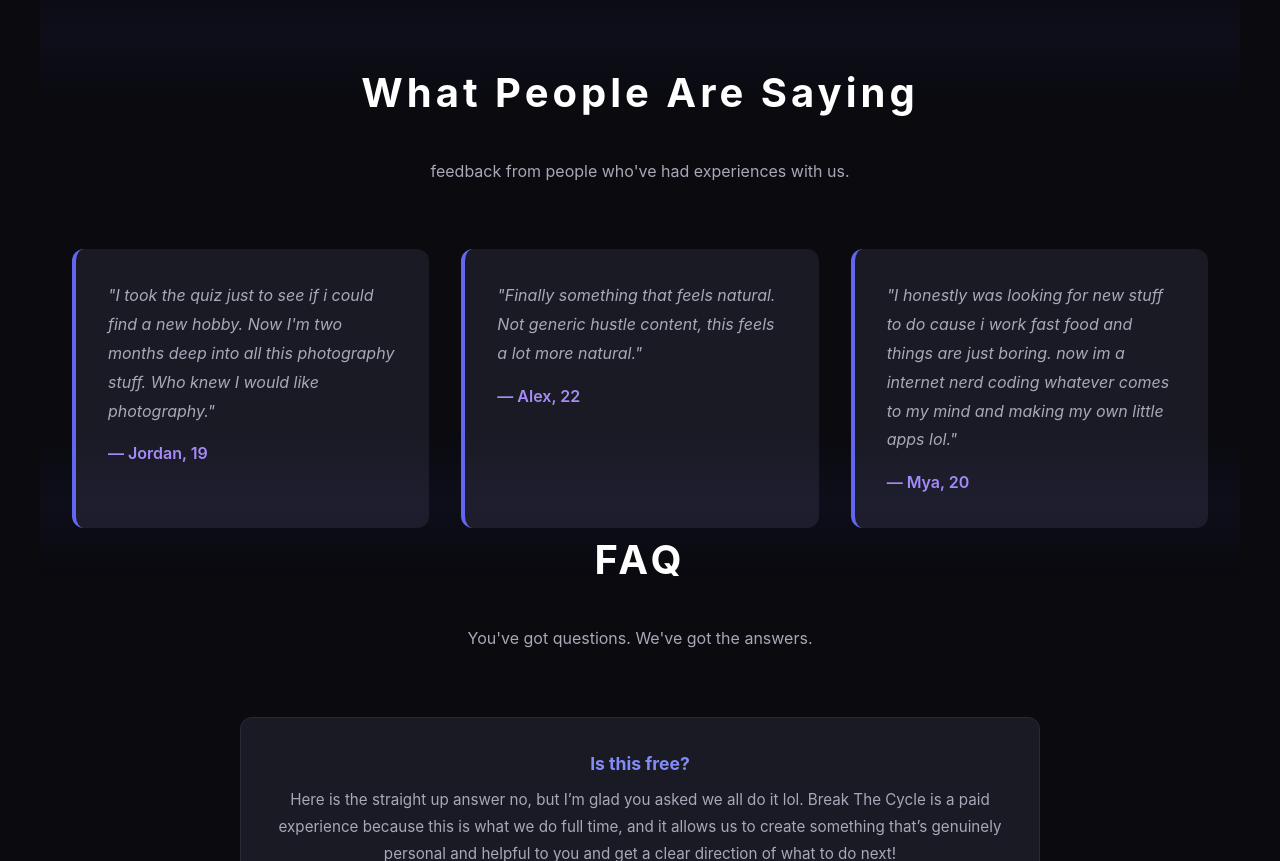
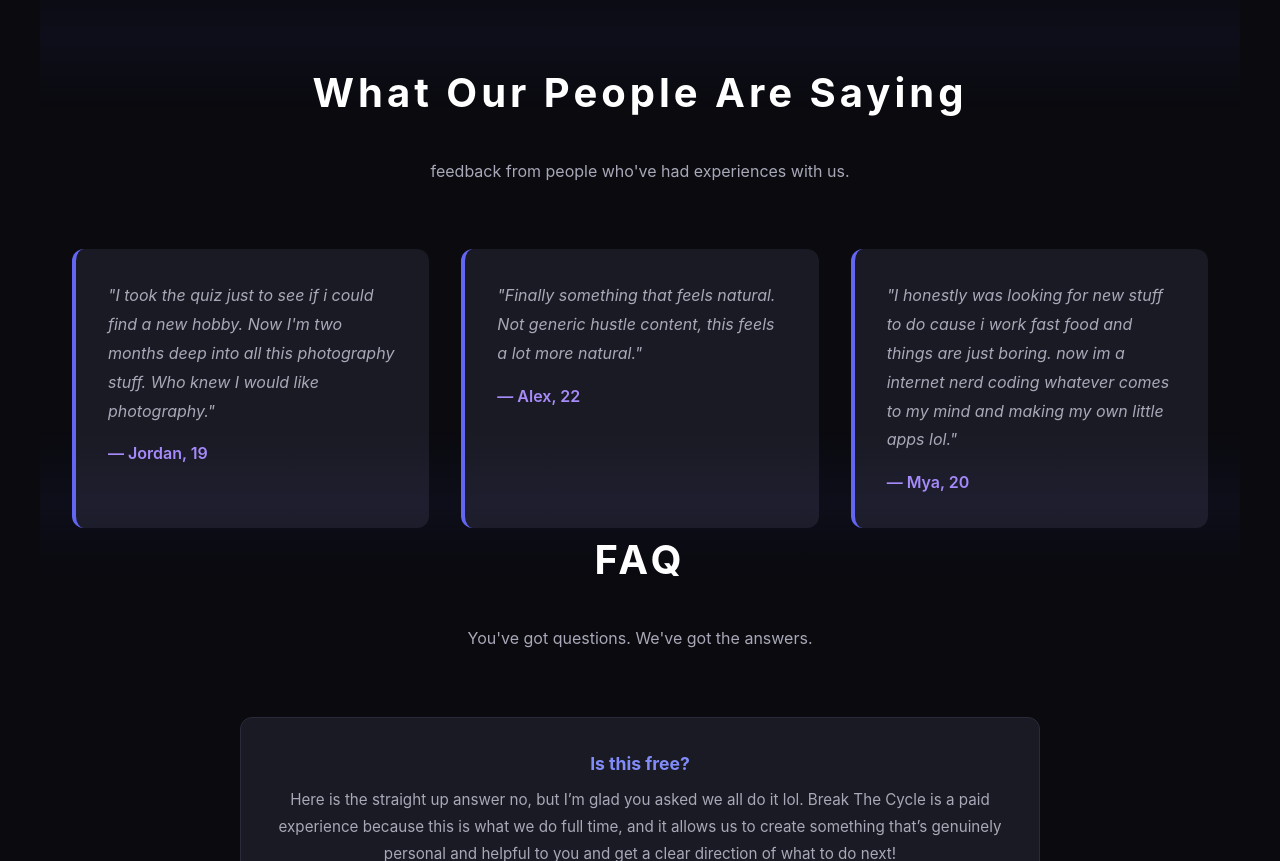
Before and after one commit to Fxlando/break-the-cycle-, a website: page index.html in a window 1280 px wide. Shown: the part 1440-2301 px from the top of the page. Drawn offline with Linux system fonts and the light colour scheme.

Commit message:
Auto update - +

```diff
--- a/index.html
+++ b/index.html
@@ -80,7 +80,7 @@
 
   <!-- Testimonials Section -->
   <section class="container fade-in">
-    <h2>What People Are Saying</h2>
+    <h2>What Our People Are Saying</h2>
     <p style="text-align: center; max-width: 700px; margin: 0 auto;">
       feedback from people who've had experiences with us.
     </p>
```
